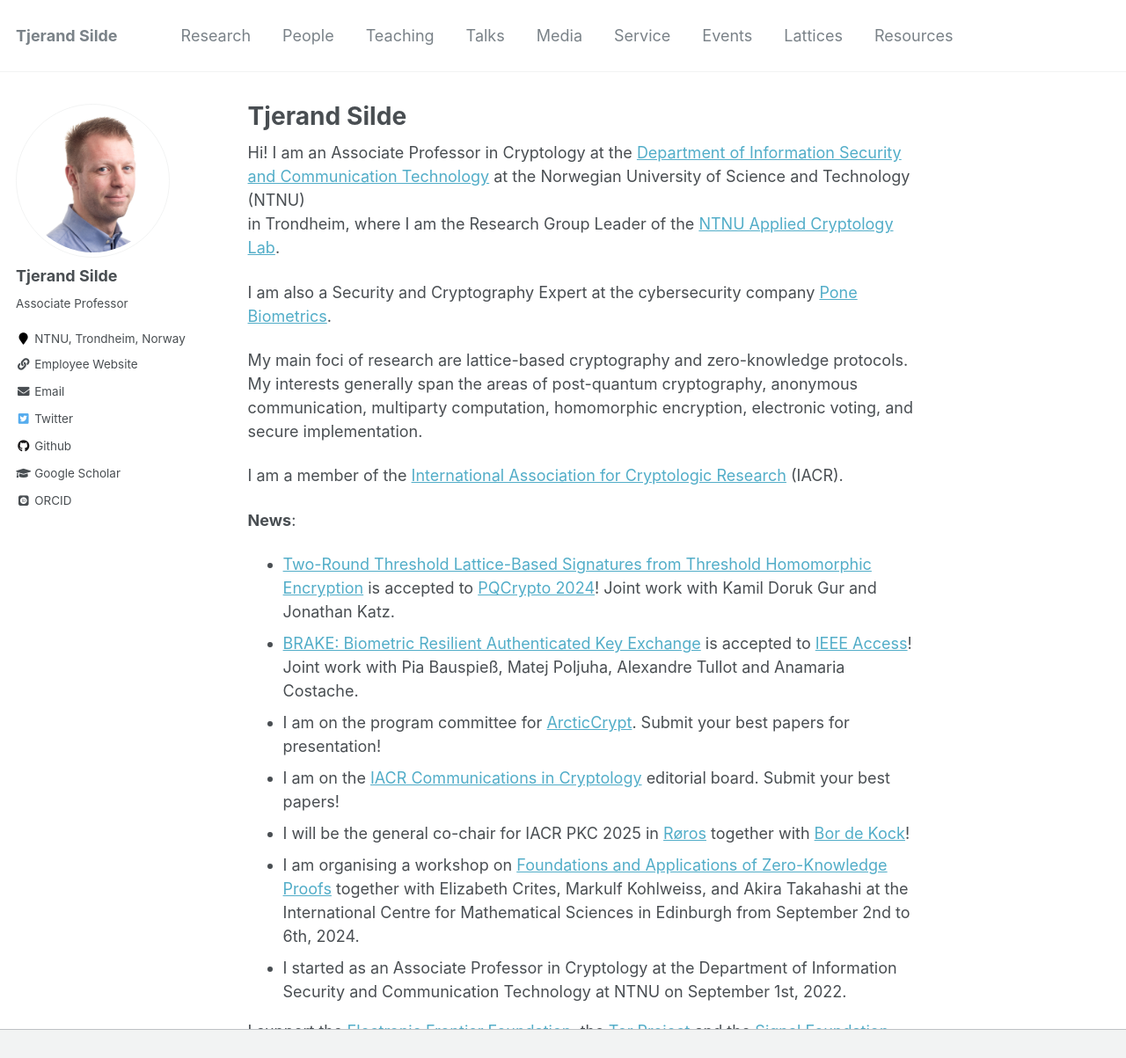
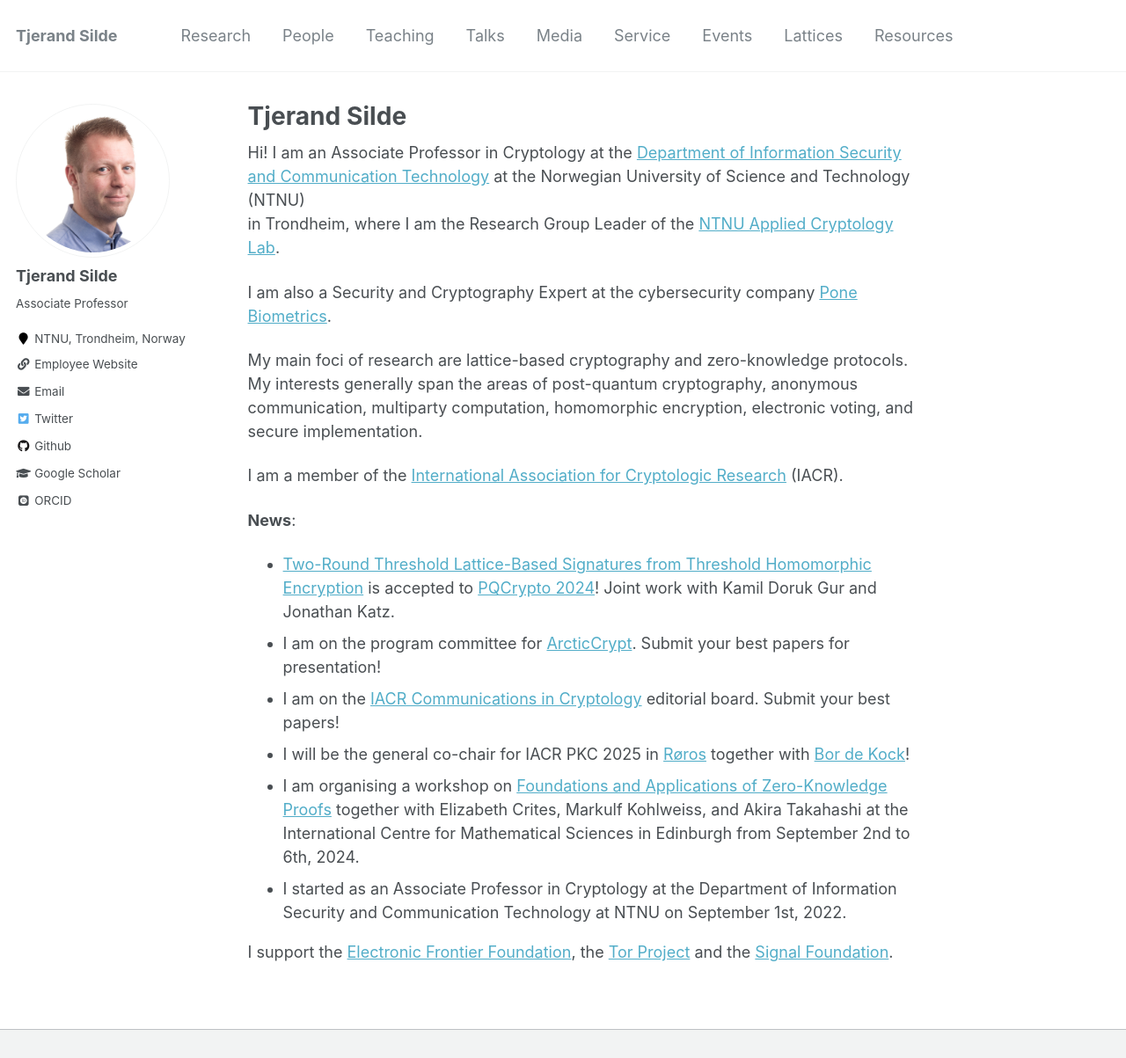
Before and after one commit to tjesi/tjesi.github.io, a Jekyll site: the page built from _pages/about.md, in a window 1280 px wide and 1399 px high, cut to the strip 0-1203 px from the top of the window. Shown: the whole strip at 88% size. Built offline with Jekyll 4.4.1, drawn with Linux system fonts in a browser that asks for light colours; some web fonts are replaced.

Commit message:
Update about.md

```diff
--- a/_pages/about.md
+++ b/_pages/about.md
@@ -20,7 +20,6 @@ I am a member of the [International Association for Cryptologic Research](https:
 **News**:
 
 - [Two-Round Threshold Lattice-Based Signatures from Threshold Homomorphic Encryption](https://eprint.iacr.org/2023/1318) is accepted to [PQCrypto 2024](https://www.maths.ox.ac.uk/events/conferences/pqcrypto-2024)! Joint work with Kamil Doruk Gur and Jonathan Katz.
-- [BRAKE: Biometric Resilient Authenticated Key Exchange](https://eprint.iacr.org/2022/1408) is accepted to [IEEE Access](https://ieeexplore.ieee.org/document/10478011)! Joint work with Pia Bauspieß, Matej Poljuha, Alexandre Tullot and Anamaria Costache.
 - I am on the program committee for [ArcticCrypt](https://simula-uib.com/arcticcrypt2025). Submit your best papers for presentation!
 - I am on the [IACR Communications in Cryptology](https://cic.iacr.org) editorial board. Submit your best papers!
 - I will be the general co-chair for IACR PKC 2025 in [Røros](https://www.visitnorway.com/places-to-go/trondelag/roros) together with [Bor de Kock](https://bordekock.nl)!
```
